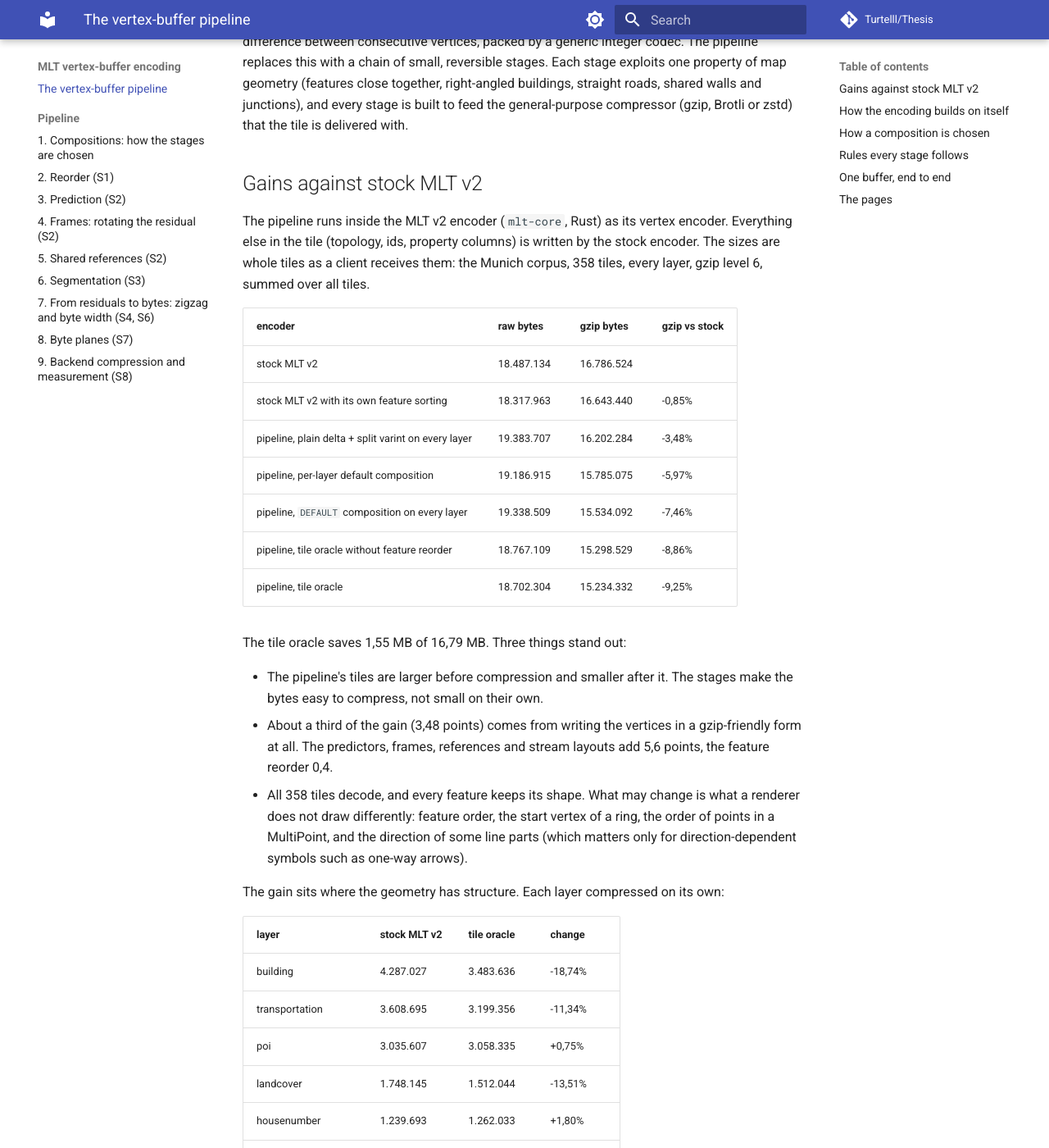
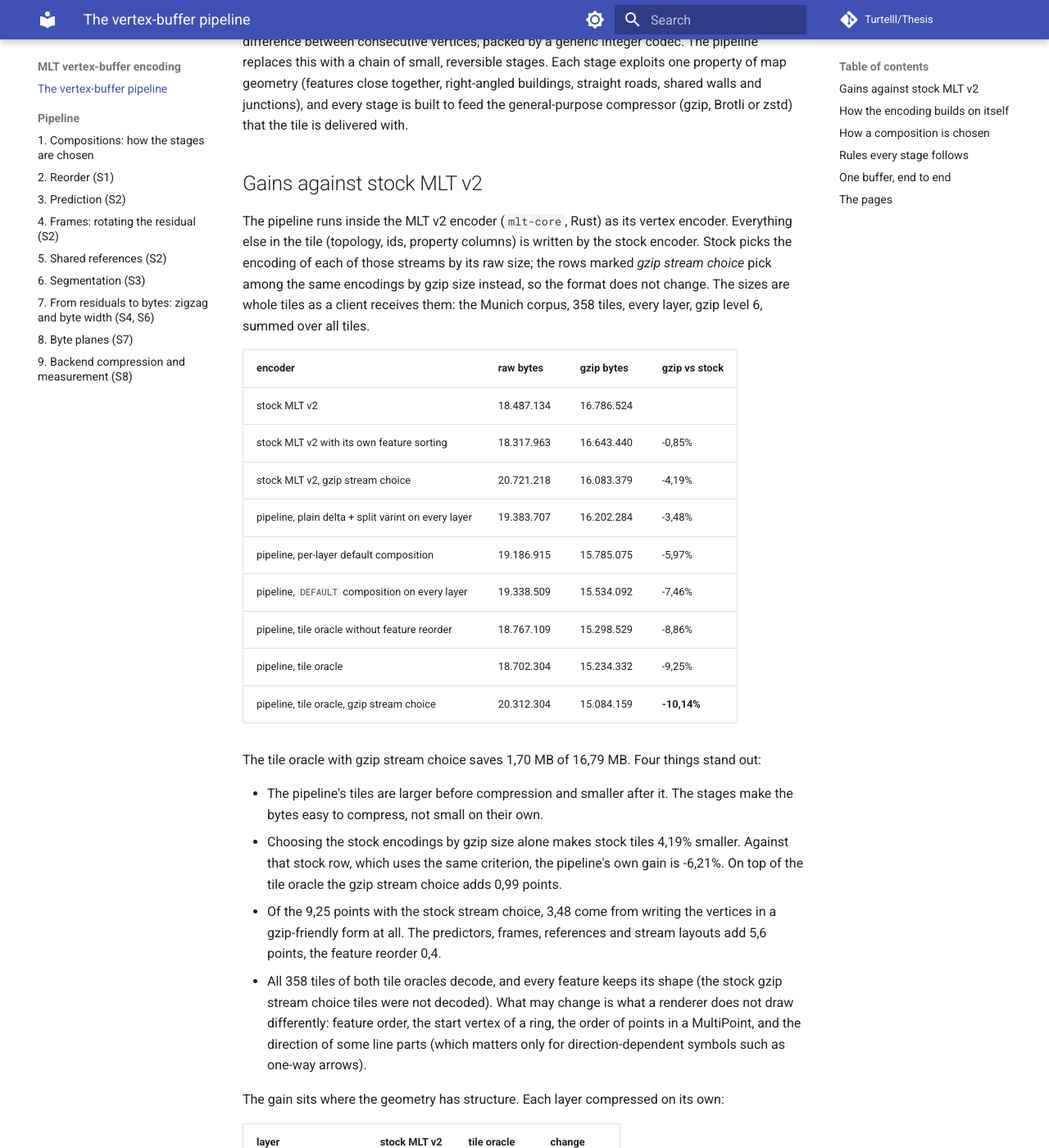
Before and after one commit to Turtelll/Thesis, an MkDocs documentation site: the page built from docs/index.md, in a window 1280 px wide and 1400 px high, scrolled down 193 px. Shown: the whole window at 82% size. Built offline with MkDocs 1.6.1 and Material for MkDocs 9.7.7, drawn with Linux system fonts in a browser that asks for light colours; comment, search, counter and statistics services are not loaded.

Commit message:
update benchmark numbers

```diff
--- a/docs/index.md
+++ b/docs/index.md
@@ -10,26 +10,34 @@ general-purpose compressor (gzip, Brotli or zstd) that the tile is delivered wit
 ## Gains against stock MLT v2
 
 The pipeline runs inside the MLT v2 encoder (`mlt-core`, Rust) as its vertex encoder. Everything else in
-the tile (topology, ids, property columns) is written by the stock encoder. The sizes are whole tiles as a
-client receives them: the Munich corpus, 358 tiles, every layer, gzip level 6, summed over all tiles.
+the tile (topology, ids, property columns) is written by the stock encoder. Stock picks the encoding of each
+of those streams by its raw size; the rows marked *gzip stream choice* pick among the same encodings by gzip
+size instead, so the format does not change. The sizes are whole tiles as a client receives them: the Munich
+corpus, 358 tiles, every layer, gzip level 6, summed over all tiles.
 
 | encoder | raw bytes | gzip bytes | gzip vs stock |
 |---|---|---|---|
 | stock MLT v2 | 18.487.134 | 16.786.524 | |
 | stock MLT v2 with its own feature sorting | 18.317.963 | 16.643.440 | -0,85% |
+| stock MLT v2, gzip stream choice | 20.721.218 | 16.083.379 | -4,19% |
 | pipeline, plain delta + split varint on every layer | 19.383.707 | 16.202.284 | -3,48% |
 | pipeline, per-layer default composition | 19.186.915 | 15.785.075 | -5,97% |
 | pipeline, `DEFAULT` composition on every layer | 19.338.509 | 15.534.092 | -7,46% |
 | pipeline, tile oracle without feature reorder | 18.767.109 | 15.298.529 | -8,86% |
 | pipeline, tile oracle | 18.702.304 | 15.234.332 | -9,25% |
+| pipeline, tile oracle, gzip stream choice | 20.312.304 | 15.084.159 | **-10,14%** |
 
-The tile oracle saves 1,55 MB of 16,79 MB. Three things stand out:
+The tile oracle with gzip stream choice saves 1,70 MB of 16,79 MB. Four things stand out:
 
 - The pipeline's tiles are larger before compression and smaller after it. The stages make the bytes
   easy to compress, not small on their own.
-- About a third of the gain (3,48 points) comes from writing the vertices in a gzip-friendly form at all.
-  The predictors, frames, references and stream layouts add 5,6 points, the feature reorder 0,4.
-- All 358 tiles decode, and every feature keeps its shape. What may change is what a renderer does not
+- Choosing the stock encodings by gzip size alone makes stock tiles 4,19% smaller. Against that stock row,
+  which uses the same criterion, the pipeline's own gain is -6,21%. On top of the tile oracle the gzip
+  stream choice adds 0,99 points.
+- Of the 9,25 points with the stock stream choice, 3,48 come from writing the vertices in a gzip-friendly
+  form at all. The predictors, frames, references and stream layouts add 5,6 points, the feature reorder 0,4.
+- All 358 tiles of both tile oracles decode, and every feature keeps its shape (the stock gzip stream
+  choice tiles were not decoded). What may change is what a renderer does not
   draw differently: feature order, the start vertex of a ring, the order of points in a MultiPoint, and the
   direction of some line parts (which matters only for direction-dependent symbols such as one-way arrows).
 
```
